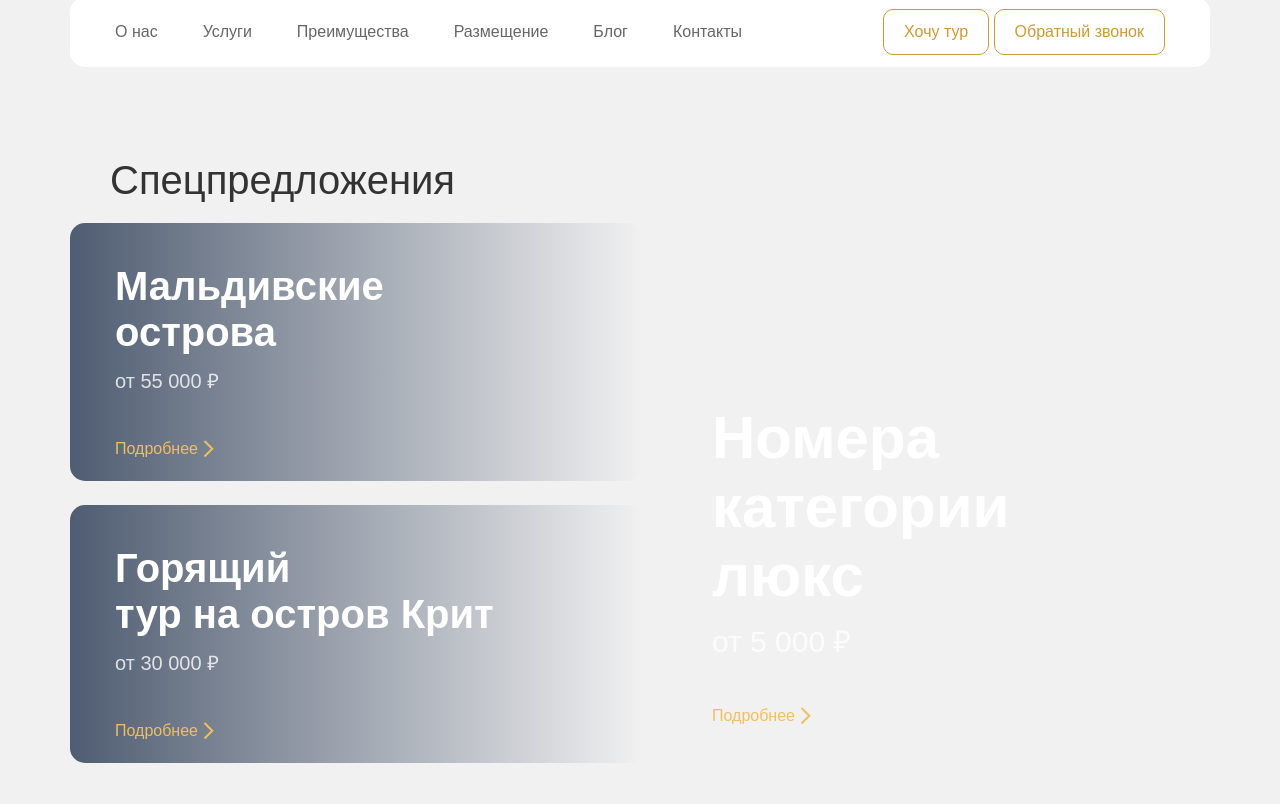
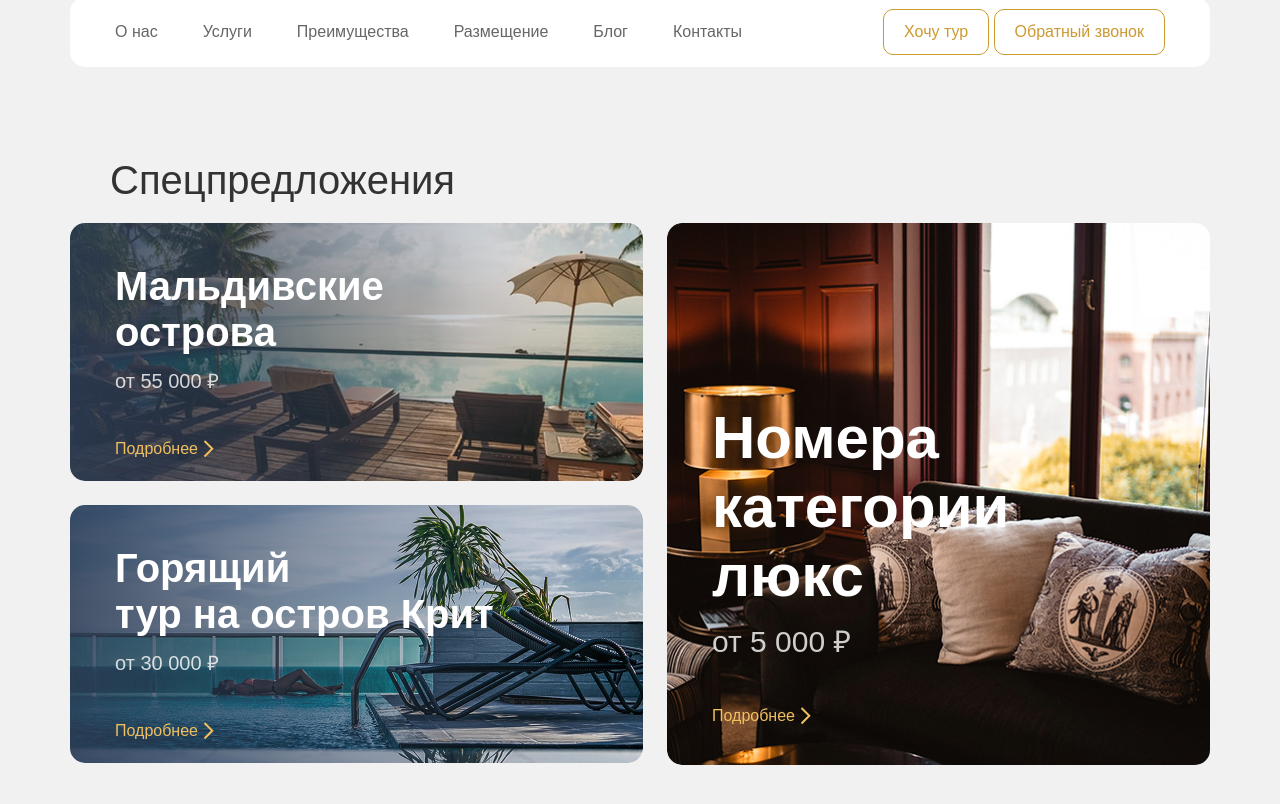
Before and after one commit to Valentina-160798/Lagoona, a plain HTML site: page index.html in a window 1280 px wide. Shown: the part 136-940 px from the top of the page. Drawn offline with Linux system fonts and the light colour scheme; the site is published under a folder, as on GitHub Pages, so addresses that start at the root find nothing.

Commit message:
исправили пути к картинкам

```diff
--- a/css/style.css
+++ b/css/style.css
@@ -222,7 +222,7 @@ img {
       rgba(48, 64, 89, 0.84),
       rgba(53, 65, 83, 0)
     ),
-    url("/img/special-offer/maldives-card.jpg");
+    url("../img/special-offer/maldives-card.jpg");
   width: 573px;
   height: 258px;
   border-radius: 15px;
@@ -274,7 +274,7 @@ img {
       rgba(48, 64, 89, 0.84),
       rgba(53, 65, 83, 0)
     ),
-    url("/img/special-offer/crete-card.jpg");
+    url("../img/special-offer/crete-card.jpg");
   width: 573px;
   height: 258px;
   border-radius: 15px;
@@ -282,7 +282,7 @@ img {
 
 .special-offer__right-cards {
   position: relative;
-  background-image: url("/img/special-offer/hotel-card.jpg");
+  background-image: url("../img/special-offer/hotel-card.jpg");
   background-repeat: no-repeat;
   background-size: cover;
   width: 543px;
```
